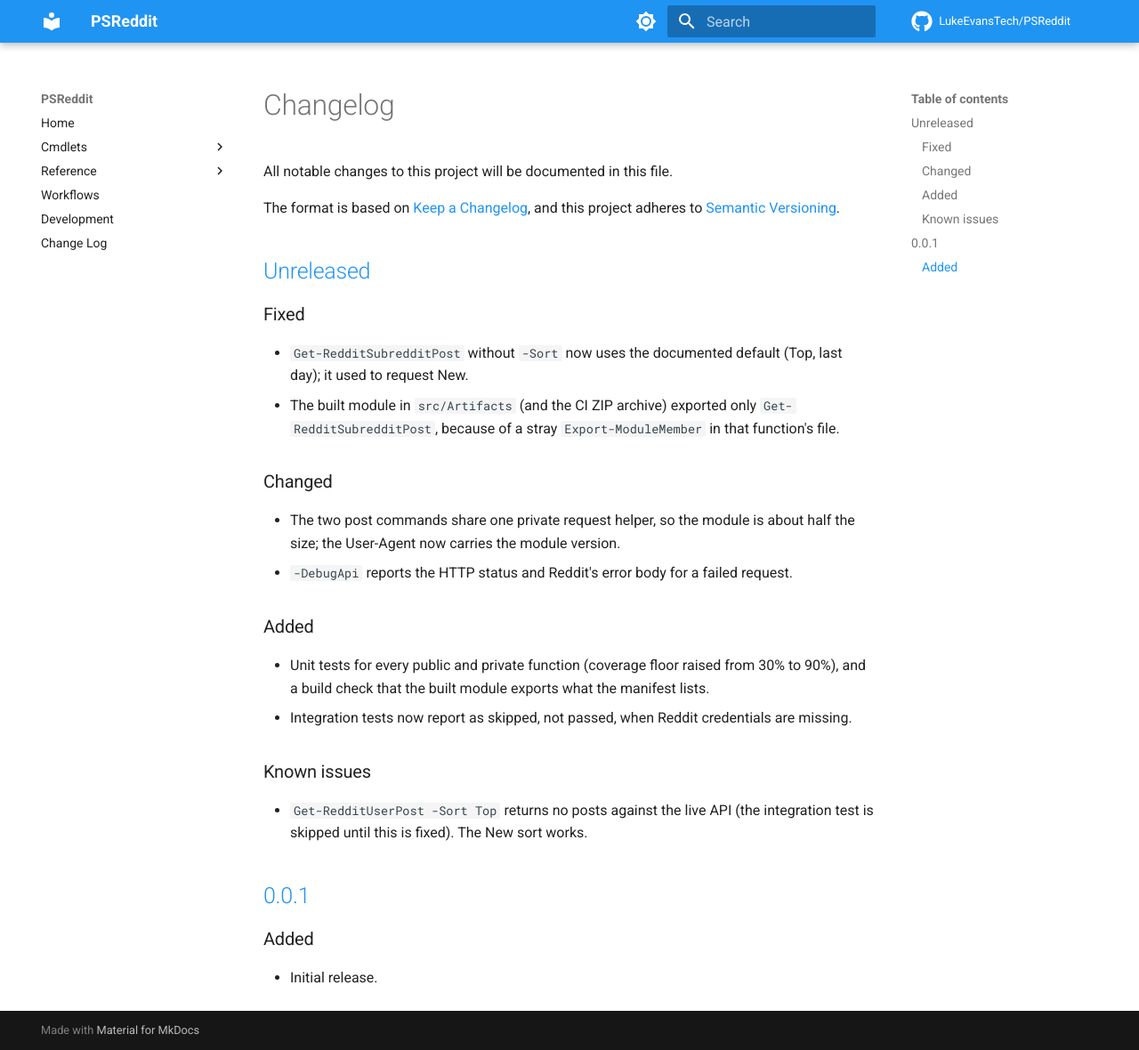
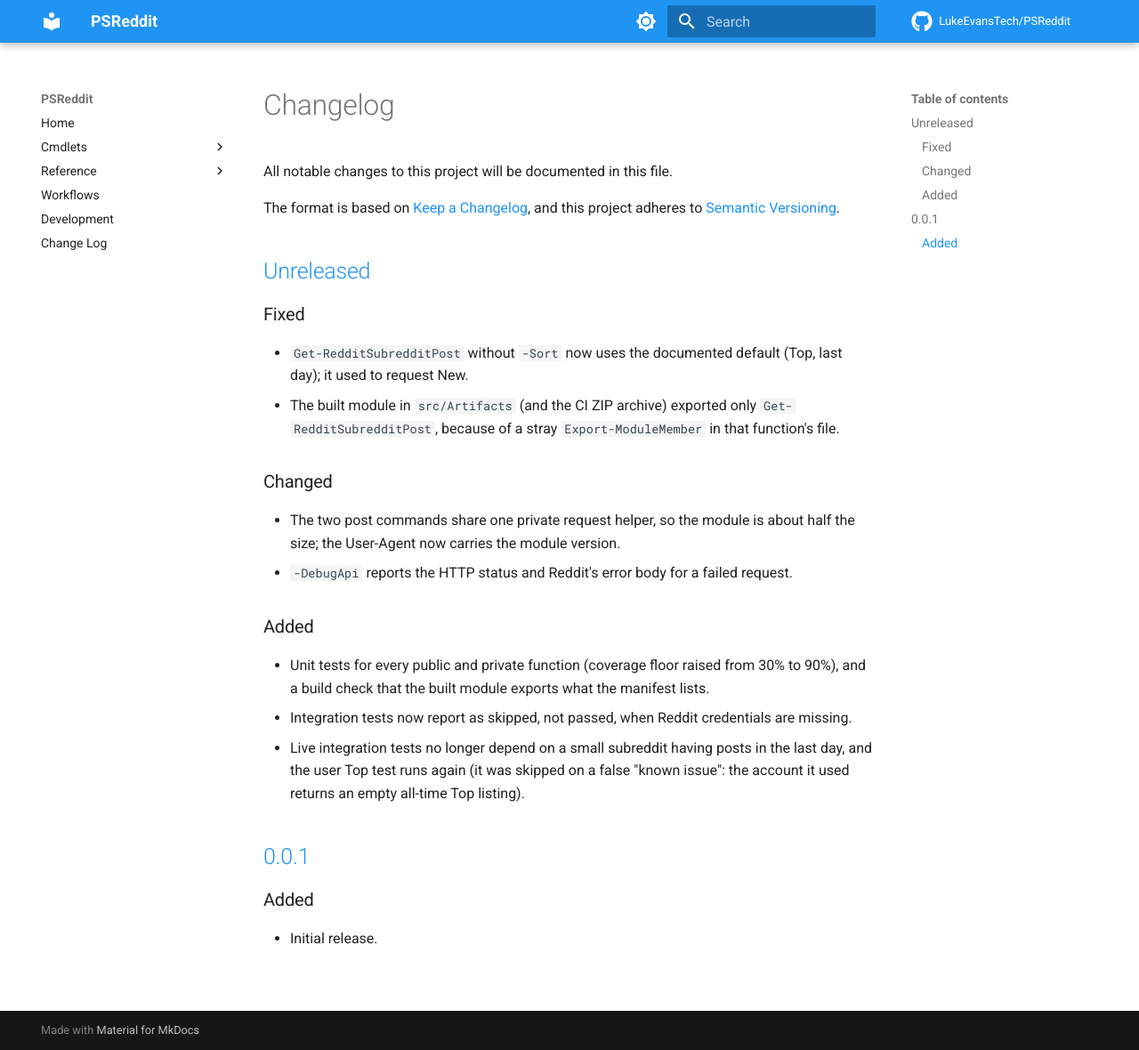
Before and after one commit to LukeEvansTech/PSReddit, an MkDocs documentation site: the page built from docs/docs/changelog.md, in a window 1280 px wide and 1180 px high. Shown: the whole window at 89% size. Built offline with MkDocs 1.6.1 and Material for MkDocs 9.7.7, drawn with Linux system fonts in a browser that asks for light colours; comment, search, counter and statistics services are not loaded.

Commit message:
test(integration): stop depending on a quiet subreddit's last day; un-skip user Top (#71)
## Why

Since about 11:00 on 2026-10-09, two live tests failed on all three
systems (blocking #70). I diagnosed it directly against the API with the
same app-only token:

| Request | Posts |
|---|---|
| `r/powershell` Top, last day | 0: its newest post was **25.2 h old**,
so the day was genuinely empty |
| `r/AskReddit` Top, last day | 5 |
| `r/powershell` Top week / month / all, New, Hot, Controversial | 5
each |
| `u/kn0thing` and `u/GallowBoob` Top, all time | 5 each |
| `u/spez` Top all time / Controversial all time | 0, though his Top for
the year works: a quirk of that account |

So the module was never at fault. The tests assumed a mid-sized
subreddit always has a post from the last day. The "known issue" I added
in #69 (user Top broken) was wrong: it came from testing with `u/spez`.

## What

- **Last-day tests use `r/AskReddit`:** "Top for the last day" and
"respect Count", which now asserts exactly 5.
- **New test:** the default with no `-Sort` returns Top for the last
day, the behaviour #69 restored.
- **User Top test runs again**, on `u/kn0thing`, with a note on why not
`u/spez`.
- **Changelog:** the false known issue is removed.

## Verified

- Integration suite run locally against live Reddit: **14/14 pass, 0
skipped**.
- `sl-gate` CLEAN.

```diff
--- a/docs/docs/changelog.md
+++ b/docs/docs/changelog.md
@@ -21,10 +21,7 @@ and this project adheres to [Semantic Versioning](https://semver.org/spec/v2.0.0
 
 - Unit tests for every public and private function (coverage floor raised from 30% to 90%), and a build check that the built module exports what the manifest lists.
 - Integration tests now report as skipped, not passed, when Reddit credentials are missing.
-
-### Known issues
-
-- `Get-RedditUserPost -Sort Top` returns no posts against the live API (the integration test is skipped until this is fixed). The New sort works.
+- Live integration tests no longer depend on a small subreddit having posts in the last day, and the user Top test runs again (it was skipped on a false "known issue": the account it used returns an empty all-time Top listing).
 
 ## [0.0.1]
 
```
Also changed, not shown: 1 other file.
